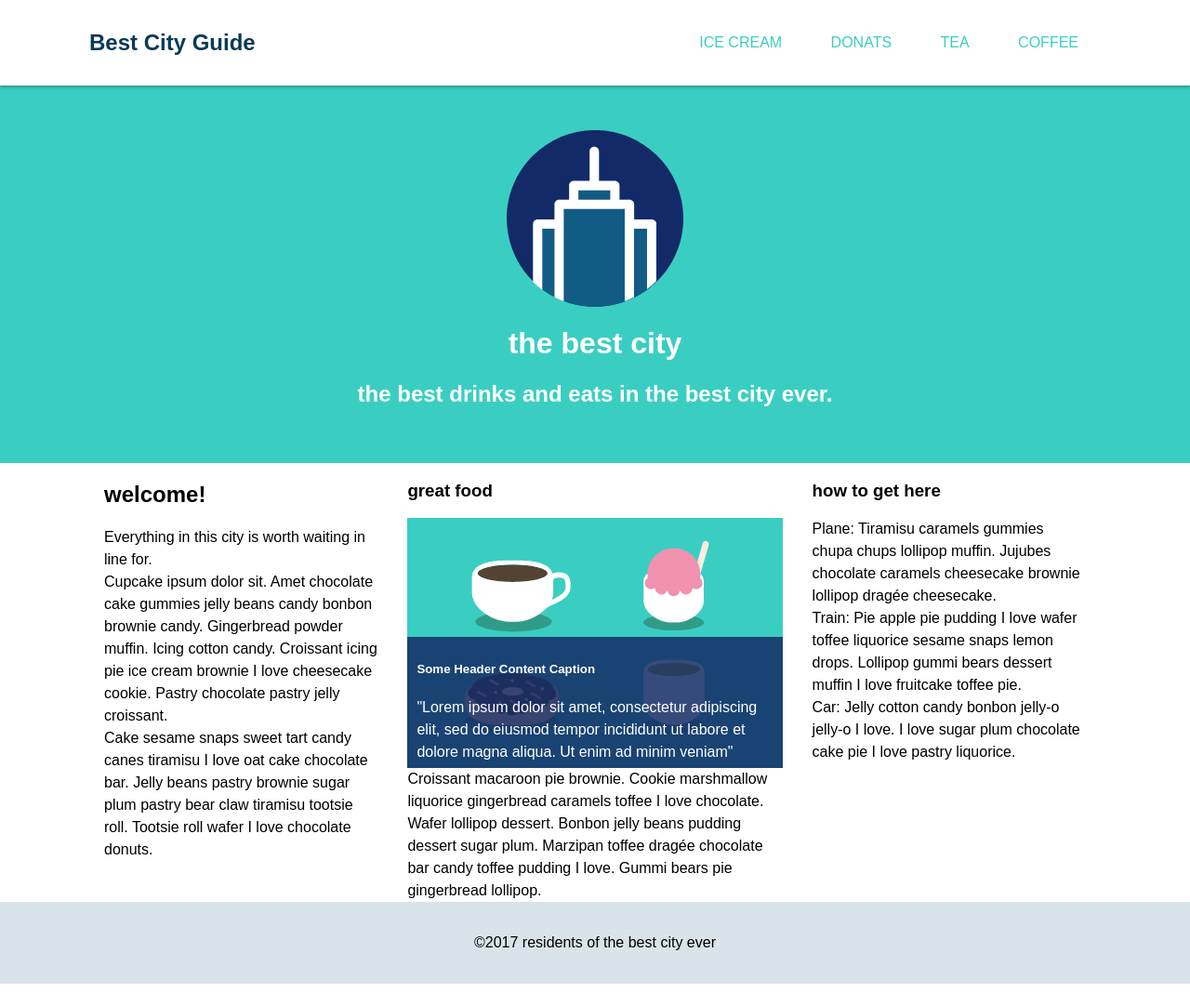
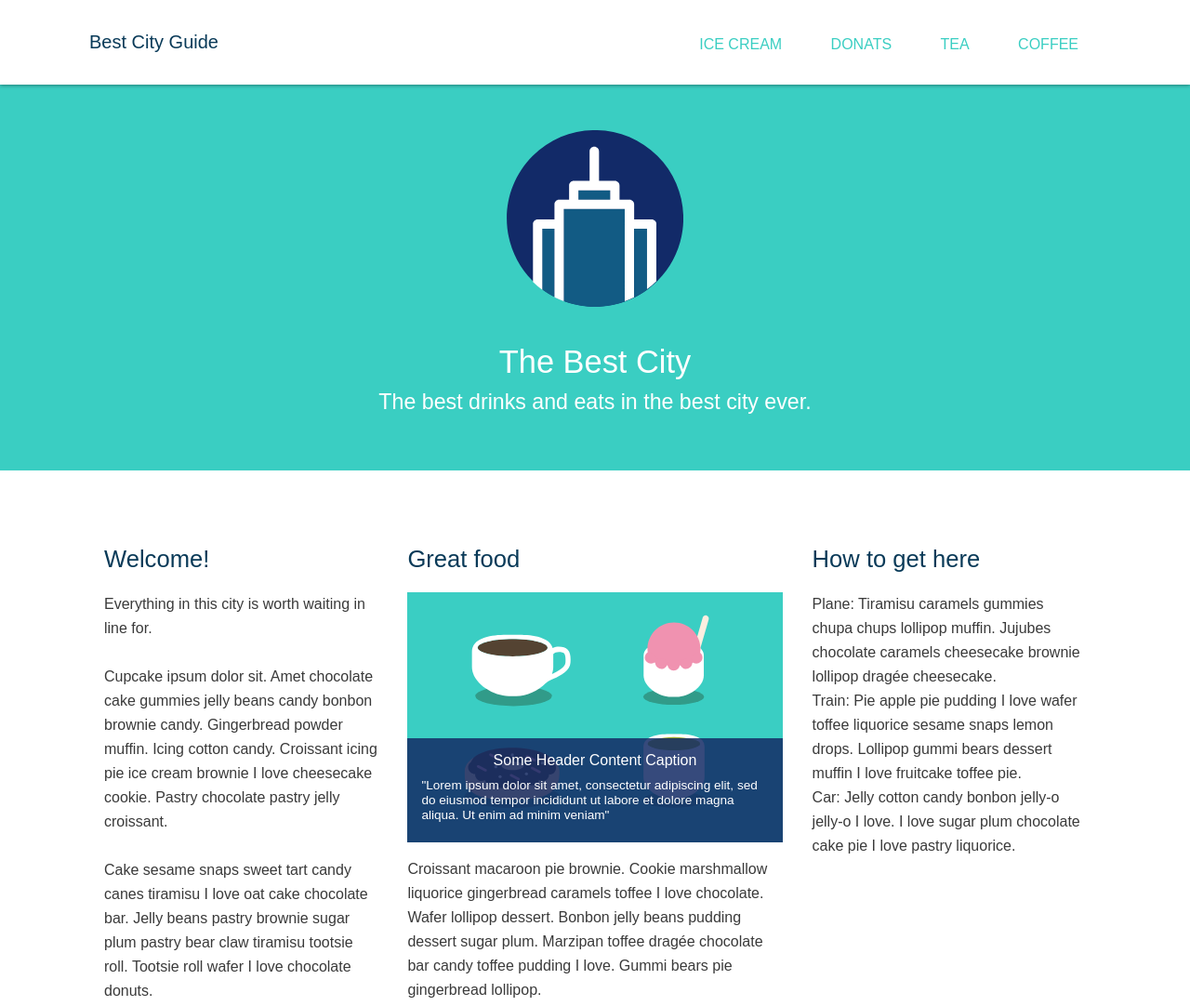
Before and after one commit to Firoozehimany/best-city-guide, a plain HTML site: page index.html in a window 1280 px wide. Shown: the top 1082 px of the page at 93% size. Before the commit the page ends 1058 px from the top, so only its background shows below. Drawn offline with Linux system fonts and the light colour scheme.

Commit message:
design is done

```diff
--- a/assets/css/style.css
+++ b/assets/css/style.css
@@ -1,3 +1,7 @@
+html {
+font-size: 16px;
+}
+
 body {
     direction: ltr;
     margin: 0;
@@ -27,9 +31,10 @@ a {
 }
 
 p {
-    font-size: 16px;
-    line-height: 24px;
+    font-size: 1rem;
+    line-height: 26px;
     margin: 0;
+    color: #3a3a3a;
 }
 .header {
     position: fixed;
@@ -37,15 +42,15 @@ p {
     box-shadow: 0 1px 4px rgba(0, 0, 0, 0.4);
     width: 100%;
     height: auto;
-    padding: 32px 0;
+    padding: 34px 0;
+    z-index: 90;
 }
 
 .header .logo {
     float: left;
     color: #093a58;
-    font-size: 24px;
+    font-size: 1.25rem;
     text-transform: capitalize;
-    font-weight: 600;
     cursor: pointer;
 }
 
@@ -57,7 +62,7 @@ p {
 .header .main-menu ul li {
     display: inline-block;
     padding: 0 24px;
-    font-size: 16px;
+    font-size: 1rem;
 }
 
 .header .main-menu ul li a {
@@ -73,8 +78,9 @@ p {
     text-align: center;
     background: #3acec2;
     max-width: 100%;
-    padding: 40px 0;
+    padding: 40px 0 60px;
     color: #fff;
+    margin-bottom: 60px;
 }
 
 .banner .logo {
@@ -84,16 +90,35 @@ p {
     padding-top: 100px;
 }
 
+.banner h1 {
+    font-size: 2.15rem;
+    font-weight: 500;
+    text-transform: capitalize;
+    margin: 40px 0 10px;
+}
+
+.banner h3 {
+    font-size: 1.45rem;
+    font-weight: 500;
+    margin: 0;
+}
+
 .columns .col {
     float: left;
 }
 
+.columns .col h2 {
+    color: #093a58;
+    font-size: 1.6rem;
+    font-weight: 400;
+}
+
 .columns .col.first , .columns .col.third{
-    width: 30%;
+    max-width: 30%;
 }
 
 .columns .col.second {
-    width: 40%;
+    max-width: 40%;
 }
 
 .columns .col .holder {
@@ -101,11 +126,12 @@ p {
 }
 
 .columns .col .image-box img {
-    width: 100%;
+    max-width: 100%;
 }
 
 .columns .col .image-box {
     position: relative;
+    margin-bottom: 16px;
 }
 
 .columns .col .image-box .content {
@@ -114,10 +140,31 @@ p {
     bottom: 0;
     background:rgba(19, 43, 102, .85);
     padding: 5px 10px;
+}
+
+.columns .col .content h5 {
+    text-align: center;
     color: #fff;
+    font-size: 1rem;
+    font-weight: 400;
+    margin: 10px 0;
 }
+.columns .col .content p {
+    color: #fff;
+    font-size: 0.85rem;
+    font-weight: 400;
+    line-height: 16px;
+    margin-bottom: 16px;
+    padding: 0 5px;
+}
+
 .footer  p {
     text-align: center;
     background: #d9e4ea;
     padding: 32px;
+    margin-top: 80px;
+    font-size: 1rem;
+    color: #3a3a3a;
+    font-weight: 400;
+    text-transform: capitalize;
 }
--- a/index.html
+++ b/index.html
@@ -24,23 +24,23 @@
             </div>
             <div class="info">
                 <h1>the best city</h1>
-                <h2>the best drinks and eats in the best city ever.</h2>
+                <h3>The best drinks and eats in the best city ever.</h3>
             </div>
         </div>
         <div class="columns">
             <div class="container">
                 <ul class="clearfix">
-                    <li class=" col first">
+                    <li class="col first">
                         <div class="holder">
-                            <h2>welcome!</h2>
-                            <p>Everything in this city is worth waiting in line for.<br>
-                                Cupcake ipsum dolor sit. Amet chocolate cake gummies jelly beans candy bonbon brownie candy. Gingerbread powder muffin. Icing cotton candy. Croissant icing pie ice cream brownie I love cheesecake cookie. Pastry chocolate pastry jelly croissant.<br>
-                                Cake sesame snaps sweet tart candy canes tiramisu I love oat cake chocolate bar. Jelly beans pastry brownie sugar plum pastry bear claw tiramisu tootsie roll. Tootsie roll wafer I love chocolate donuts.<br></p>
+                            <h2>Welcome!</h2>
+                            <p>Everything in this city is worth waiting in line for.<br><br>
+                                Cupcake ipsum dolor sit. Amet chocolate cake gummies jelly beans candy bonbon brownie candy. Gingerbread powder muffin. Icing cotton candy. Croissant icing pie ice cream brownie I love cheesecake cookie. Pastry chocolate pastry jelly croissant.<br><br>
+                                Cake sesame snaps sweet tart candy canes tiramisu I love oat cake chocolate bar. Jelly beans pastry brownie sugar plum pastry bear claw tiramisu tootsie roll. Tootsie roll wafer I love chocolate donuts.</p>
                         </div>
                     </li>
-                    <li class=" col second">
+                    <li class="col second">
                         <div class="holder">
-                            <h3>great food</h3>
+                            <h2>Great food</h2>
                             <div class="image-box">
                                 <img src="assets/images/food.svg"/>
                                 <div class="content">
@@ -53,7 +53,7 @@
                     </li>
                     <li class="col third">
                         <div class="holder">
-                            <h3>how to get here</h3>
+                            <h2>How to get here</h2>
                             <p><span>Plane:</span> Tiramisu caramels gummies chupa chups lollipop muffin. Jujubes chocolate caramels cheesecake brownie lollipop dragée cheesecake.</p>
                             <p><span>Train:</span> Pie apple pie pudding I love wafer toffee liquorice sesame snaps lemon drops. Lollipop gummi bears dessert muffin I love fruitcake toffee pie.</p>
                             <p><span>Car:</span> Jelly cotton candy bonbon jelly-o jelly-o I love. I love sugar plum chocolate cake pie I love pastry liquorice.</p>
```
